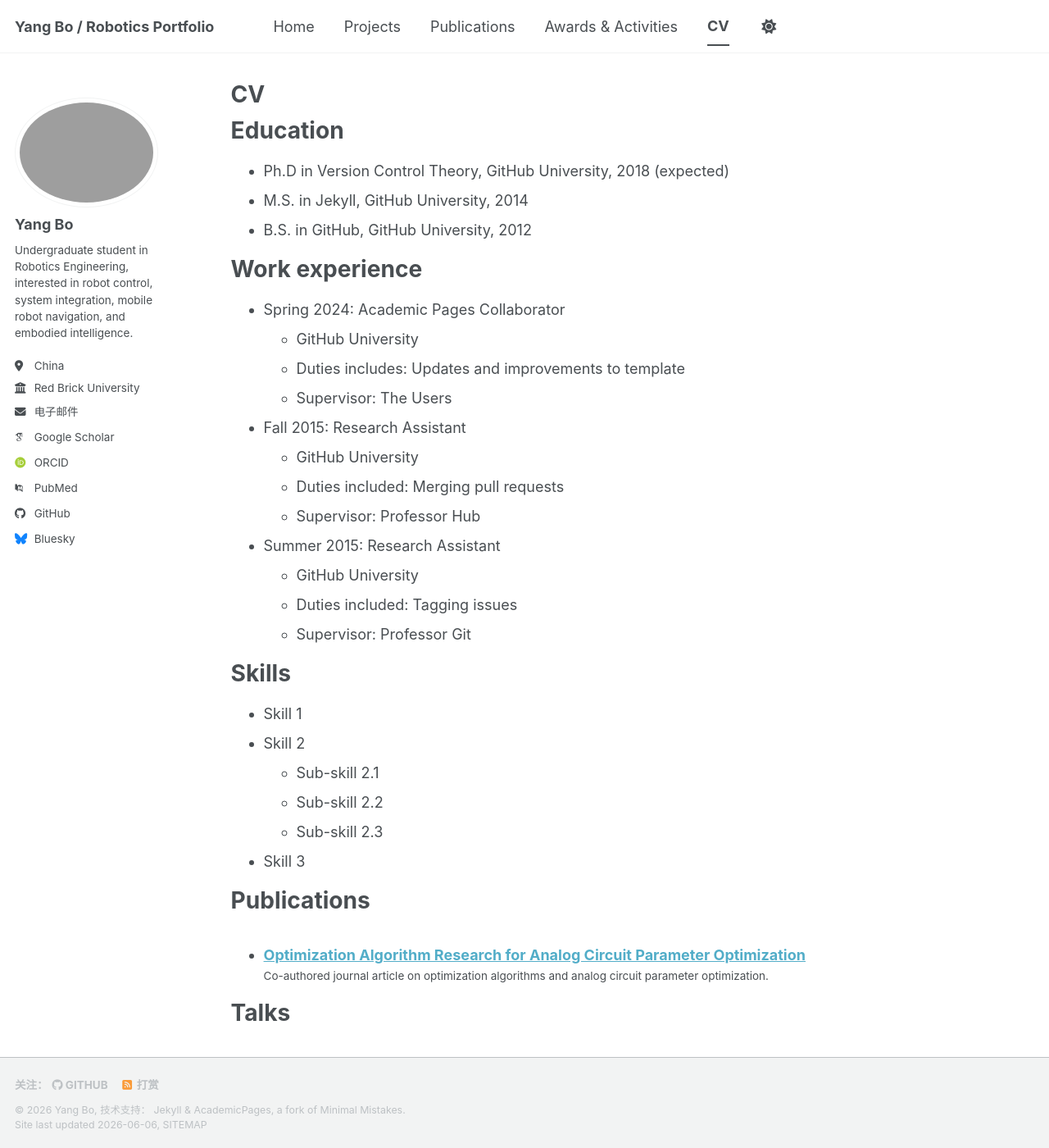
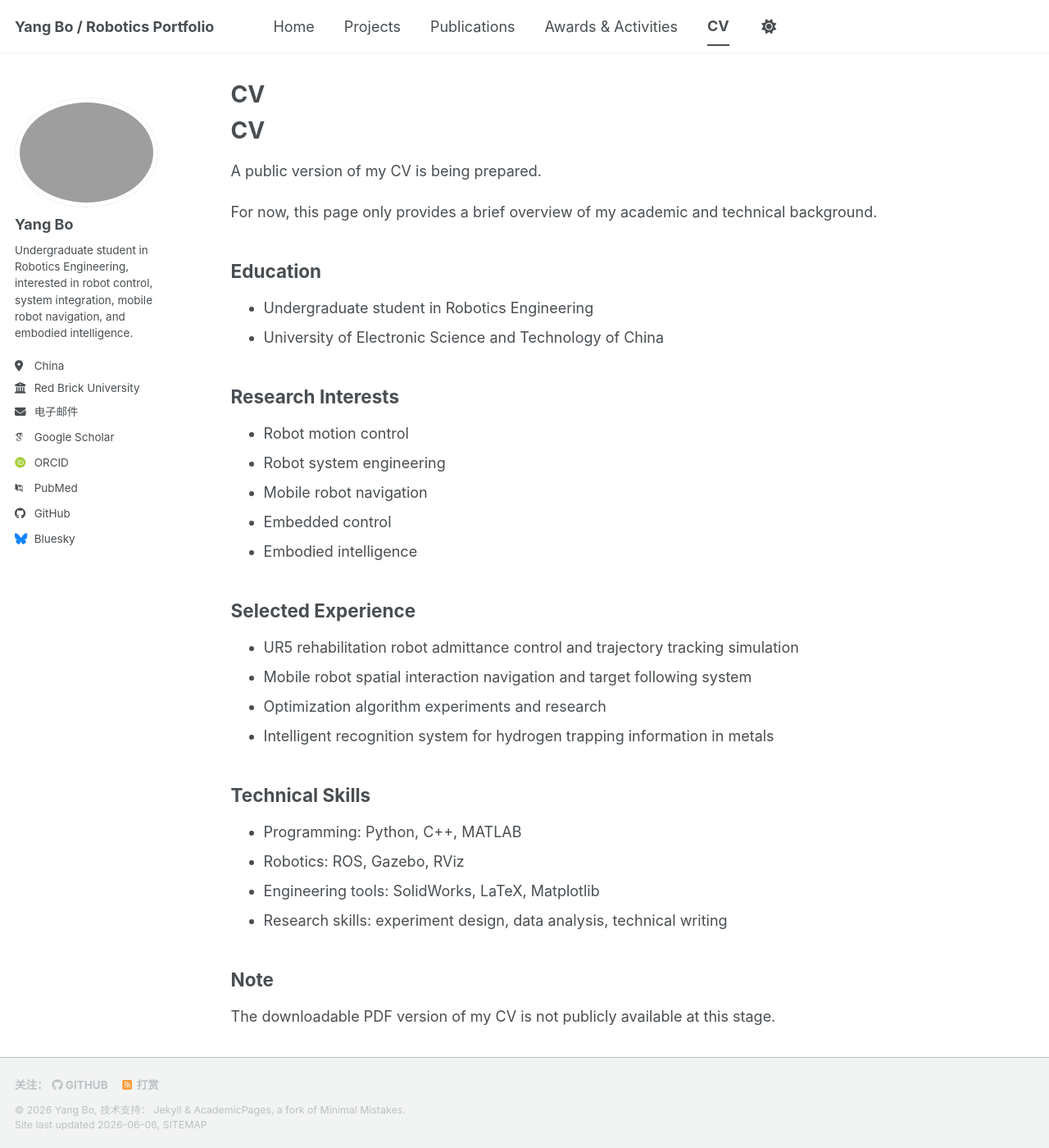
Before and after one commit to scientisbo/scientisbo.github.io, a Jekyll site: the page built from _pages/cv.md, in a window 1280 px wide and 1400 px high. Shown: the whole window at 82% size. Built offline with Jekyll 4.4.1, drawn with Linux system fonts in a browser that asks for light colours; some web fonts are replaced; a script bundle is joined from its source files by our own code; library files that are not in the unit come from our copies; some of the changed text lies outside the part shown.

Commit message:
Revise CV content and structure
Updated CV page to reflect current status and added new sections.

```diff
--- a/_pages/cv.md
+++ b/_pages/cv.md
@@ -3,62 +3,41 @@ layout: archive
 title: "CV"
 permalink: /cv/
 author_profile: true
-redirect_from:
-  - /resume
 ---
 
-{% include base_path %}
+# CV
 
-Education
-======
-* Ph.D in Version Control Theory, GitHub University, 2018 (expected)
-* M.S. in Jekyll, GitHub University, 2014
-* B.S. in GitHub, GitHub University, 2012
+A public version of my CV is being prepared.
 
-Work experience
-======
-* Spring 2024: Academic Pages Collaborator
-  * GitHub University
-  * Duties includes: Updates and improvements to template
-  * Supervisor: The Users
+For now, this page only provides a brief overview of my academic and technical background.
 
-* Fall 2015: Research Assistant
-  * GitHub University
-  * Duties included: Merging pull requests
-  * Supervisor: Professor Hub
+## Education
 
-* Summer 2015: Research Assistant
-  * GitHub University
-  * Duties included: Tagging issues
-  * Supervisor: Professor Git
+- Undergraduate student in Robotics Engineering
+- University of Electronic Science and Technology of China
 
-Skills
-======
-* Skill 1
-* Skill 2
-  * Sub-skill 2.1
-  * Sub-skill 2.2
-  * Sub-skill 2.3
-* Skill 3
+## Research Interests
 
-Publications
-======
-  <ul>{% for post in site.publications reversed %}
-    {% include archive-single-cv.html %}
-  {% endfor %}</ul>
+- Robot motion control
+- Robot system engineering
+- Mobile robot navigation
+- Embedded control
+- Embodied intelligence
 
-Talks
-======
-  <ul>{% for post in site.talks reversed %}
-    {% include archive-single-talk-cv.html  %}
-  {% endfor %}</ul>
+## Selected Experience
 
-Teaching
-======
-  <ul>{% for post in site.teaching reversed %}
-    {% include archive-single-cv.html %}
-  {% endfor %}</ul>
+- UR5 rehabilitation robot admittance control and trajectory tracking simulation
+- Mobile robot spatial interaction navigation and target following system
+- Optimization algorithm experiments and research
+- Intelligent recognition system for hydrogen trapping information in metals
 
-Service and leadership
-======
-* Currently signed in to 43 different slack teams
+## Technical Skills
+
+- Programming: Python, C++, MATLAB
+- Robotics: ROS, Gazebo, RViz
+- Engineering tools: SolidWorks, LaTeX, Matplotlib
+- Research skills: experiment design, data analysis, technical writing
+
+## Note
+
+The downloadable PDF version of my CV is not publicly available at this stage.
```
